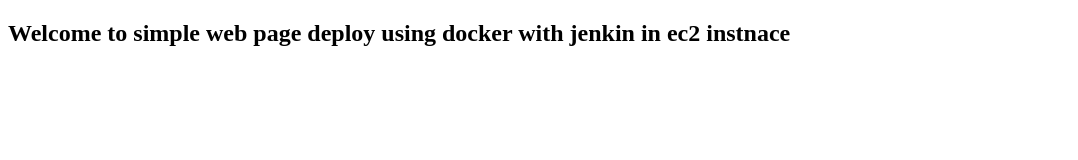
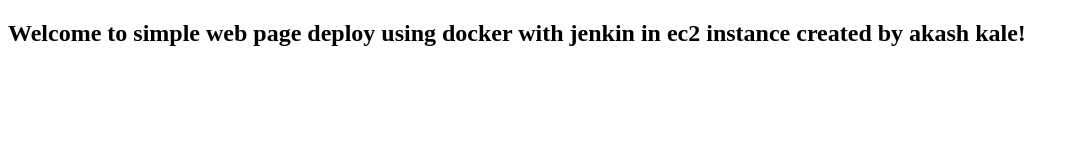
Before and after one commit to Kaleakash/web_page_with_docker_jenkin_ec2_instance, a plain HTML site: page index.html in a window 1280 px wide. Shown: the whole page, without its empty margins (0-1078 px from the left). Drawn offline with Linux system fonts and the light colour scheme.

Commit message:
added new message in file

```diff
--- a/index.html
+++ b/index.html
@@ -6,6 +6,6 @@
     <title>Document</title>
 </head>
 <body>
-    <h2>Welcome to simple web page deploy using docker with jenkin in ec2 instnace</h2>
+    <h2>Welcome to simple web page deploy using docker with jenkin in ec2 instance created by akash kale!</h2>
 </body>
 </html>
```
Also changed, not shown: 1 other file.
